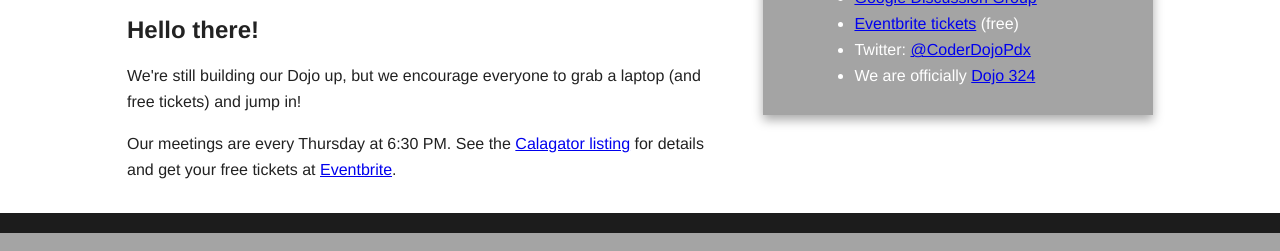
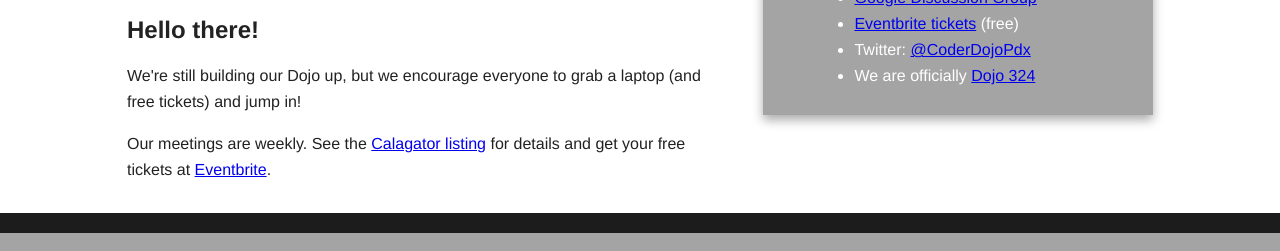
Before and after one commit to ColinDabritz/CoderDojoPdx, a plain HTML site: page index.html in a window 1280 px wide. Shown: the part 283-534 px from the top of the page. Drawn offline with nearby package versions, Linux system fonts and the light colour scheme.

Commit message:
removed Thursday reference.

```diff
--- a/index.html
+++ b/index.html
@@ -49,7 +49,7 @@
                         <p>We're still building our Dojo up, but we encourage everyone to grab a laptop (and free tickets) and jump in!</p>
                     </section>
                     <section>
-                      Our meetings are every Thursday at 6:30 PM. See the <a href="http://calagator.org/events/search?tag=CoderDojo">Calagator listing</a> for details and get your free tickets at <a href="https://coderdojopdx.eventbrite.com/">Eventbrite</a>.
+                      Our meetings are weekly. See the <a href="http://calagator.org/events/search?tag=CoderDojo">Calagator listing</a> for details and get your free tickets at <a href="https://coderdojopdx.eventbrite.com/">Eventbrite</a>.
                     </section>
                     <!-- <footer>
                         <h3>Apparently a footer?</h3>
```
